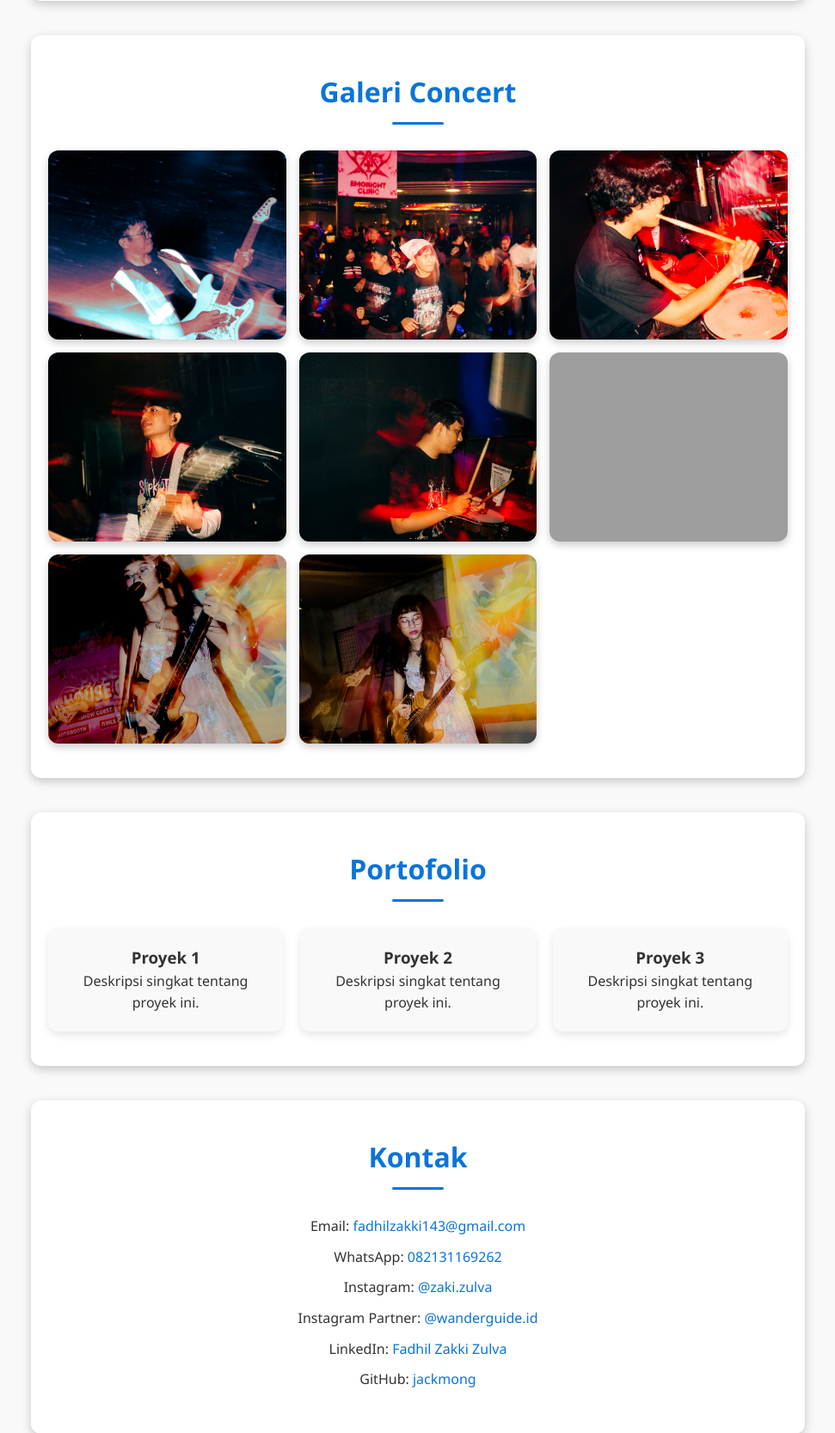
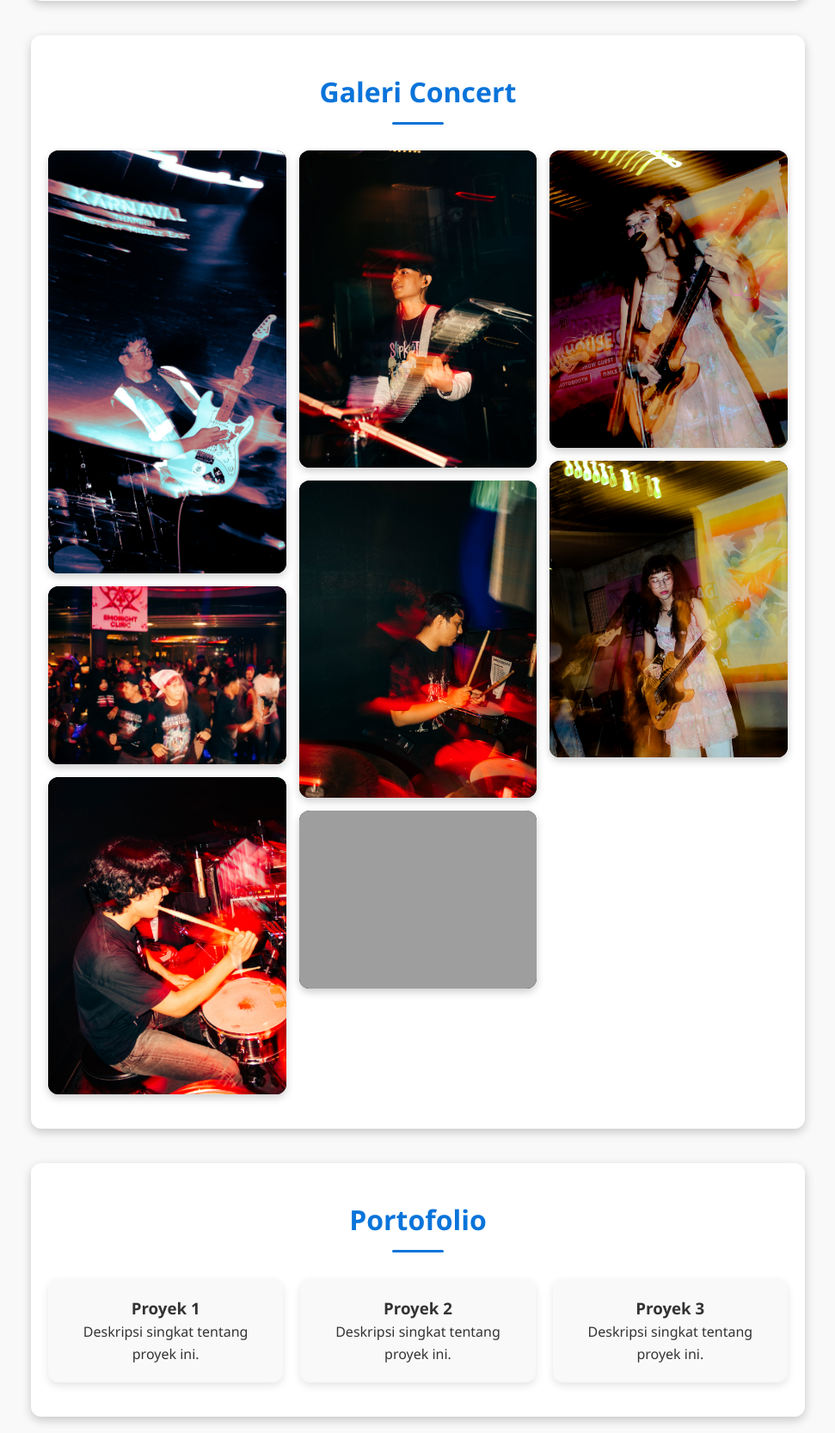
Before and after one commit to jackmong/Portofolio-Travel.id, a PHP site: page / in a window 1280 px wide. Shown: the part 1116-2783 px from the top of the page at 86% size, without its empty margins (154-1125 px from the left). Run offline with PHP 8.4, Linux system fonts and the light colour scheme; grey boxes are pictures that could not be loaded.

Commit message:
Update style.css

```diff
--- a/style.css
+++ b/style.css
@@ -82,22 +82,47 @@ section h2::after {
   border-radius: 2px;
 }
 
-/* Gallery */
+/* Gallery Masonry Style */
 .gallery-items {
-  display: grid;
-  grid-template-columns: repeat(auto-fit, minmax(250px, 1fr));
-  gap: 15px;
+  column-count: 3; /* Desktop: 3 kolom */
+  column-gap: 15px;
+  padding: 0;
 }
+
 .gallery-items img {
   width: 100%;
-  height: 220px;
-  object-fit: cover;
+  margin-bottom: 15px;
   border-radius: 12px;
+  display: block;
+  object-fit: contain; /* Semua gambar tampil full */
   box-shadow: 0 4px 10px rgba(0,0,0,0.2);
-  transition: transform 0.4s ease;
+  background: #000;
+  transition: transform 0.3s ease, opacity 0.6s ease;
+  opacity: 0;
+  transform: translateY(20px);
 }
+
+.gallery-items img.visible {
+  opacity: 1;
+  transform: translateY(0);
+}
+
 .gallery-items img:hover {
   transform: scale(1.05);
+}
+
+/* Responsif Tablet */
+@media (max-width: 900px) {
+  .gallery-items {
+    column-count: 2;
+  }
+}
+
+/* Responsif HP */
+@media (max-width: 600px) {
+  .gallery-items {
+    column-count: 1;
+  }
 }
 
 /* Portfolio */
```
